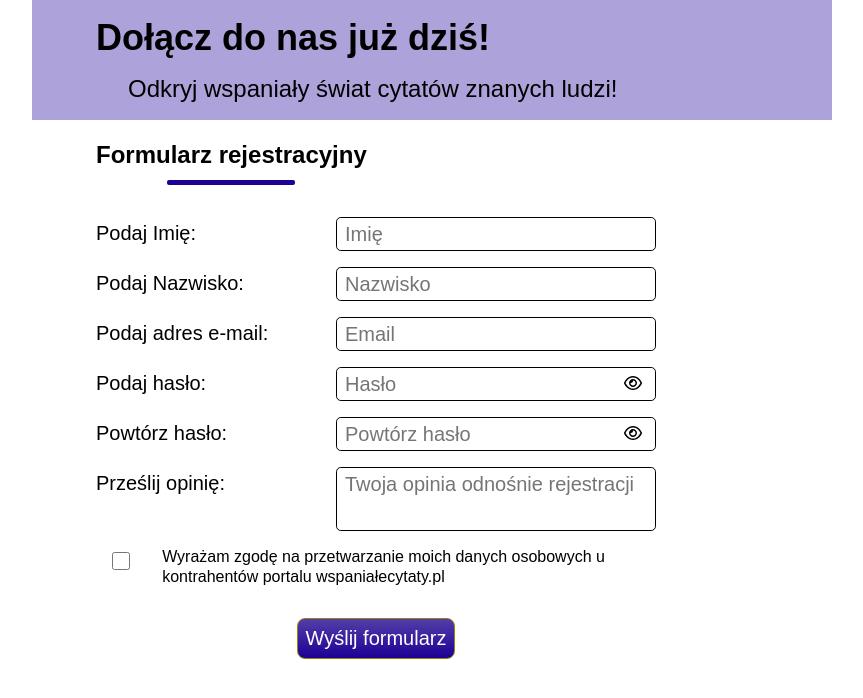
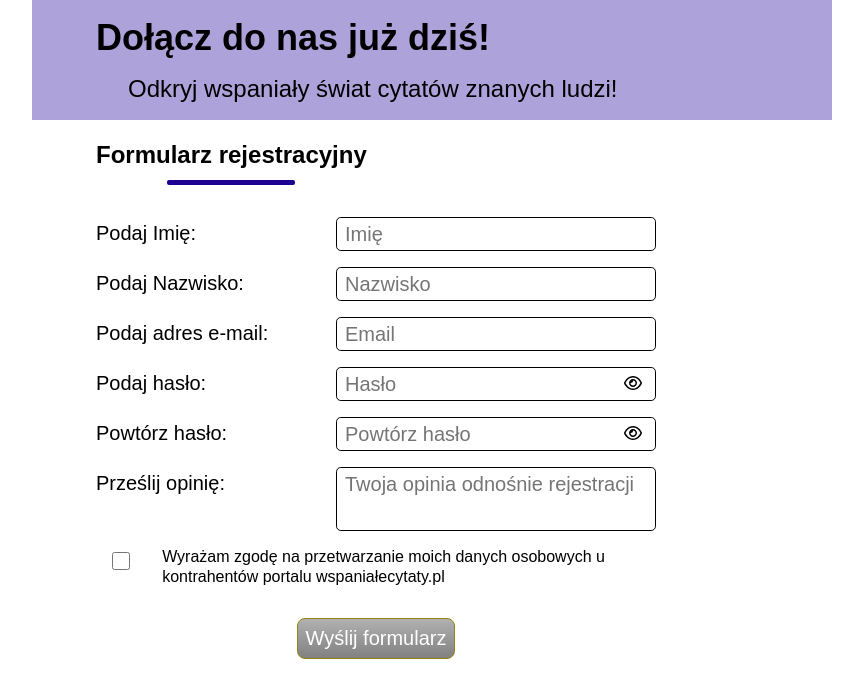
Before and after one commit to aniaorwatk/app-form, a React (Create React App) app: page / in a window 1280 px wide. Shown: the top 698 px of the page, without its empty margins (208-1071 px from the left). Built offline with nearby package versions, Linux system fonts and the light colour scheme.

Commit message:
add disabled button

```diff
--- a/src/component/Buttons/ButtonPrimary.scss
+++ b/src/component/Buttons/ButtonPrimary.scss
@@ -13,3 +13,11 @@ background: $color-buttonPrimary;
 .primary:hover{
     background: $color-buttonPrimary-hover;
 }
+
+button[disabled],
+button:disabled,
+button[disabled]:hover,
+button:disabled:hover {
+  background:$color-buttonDisabled;
+  border: 1px solid $color-dark-sand;
+}
--- a/src/component/Form/Form.tsx
+++ b/src/component/Form/Form.tsx
@@ -56,6 +56,15 @@ const Form = () => {
   const eyeOnPassword = eyeOn;
   const eyeOffPassword = eyeOff;
 
+  const defaultValues ={
+    firstName: "",
+    lastName: "",
+    email: "",
+    password: "",
+    repeatPassword: "",
+    agreement: false,
+  }
+
   const {
     register,
     formState: { errors, dirtyFields, isValid, isSubmitted },
@@ -67,12 +76,13 @@ const Form = () => {
 
   const firstName= useRef({});
   firstName.current = watch('firstName');
-
   const lastName = useRef({});
  lastName.current = watch('lastName');
-
 const password = useRef({});
 password.current = watch("password");
+const dirty = Object.keys(defaultValues).length === Object.keys(dirtyFields).length
+const disabledButtonOrange = !isValid && isSubmitted
+const trueDis = true;
 
   const inputFirstName = register("firstName", {
     required: true,
@@ -206,11 +216,19 @@ password.current = watch("password");
             inputType={InputType.checkboxType}
             inputRequired={inputAgremeent}
           />
+          {dirty ?
           <ButtonPrimary
             customClassName={button.buttonClass}
             buttonLabel={labels.form.buttonLabel}
             type={buttonType}
-          />
+            isDisabled={disabledButtonOrange}
+          />:
+          <ButtonPrimary
+            customClassName={button.buttonClass}
+            buttonLabel={labels.form.buttonLabel}
+            type={buttonType}
+            isDisabled={trueDis}
+          />}
         </form>
       </div>
     </main>
--- a/src/scss/abstracts/_colors.scss
+++ b/src/scss/abstracts/_colors.scss
@@ -9,3 +9,4 @@ $color-text-black: black;
 $color-buttonPrimary-hover:transparent linear-gradient(180deg, #1E0094 0%, #533ea8 100%);
 $color-buttonPrimary:transparent linear-gradient(180deg, #533ea8 0%, #1E0094 100%);
 $color-buttonSecondary:transparent linear-gradient(180deg, #948509 0%, #777137 100%);
+$color-buttonDisabled:transparent linear-gradient(180deg, #B1B1B1 0%, #818181 100%);
```
